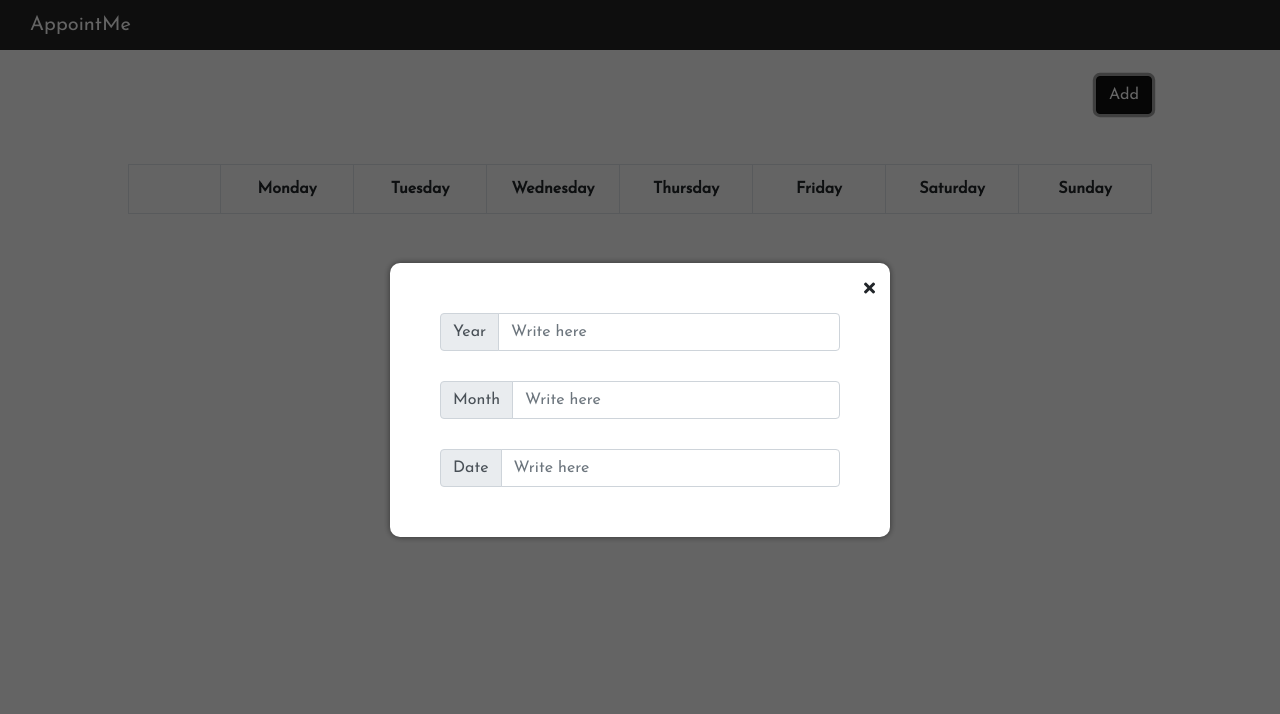
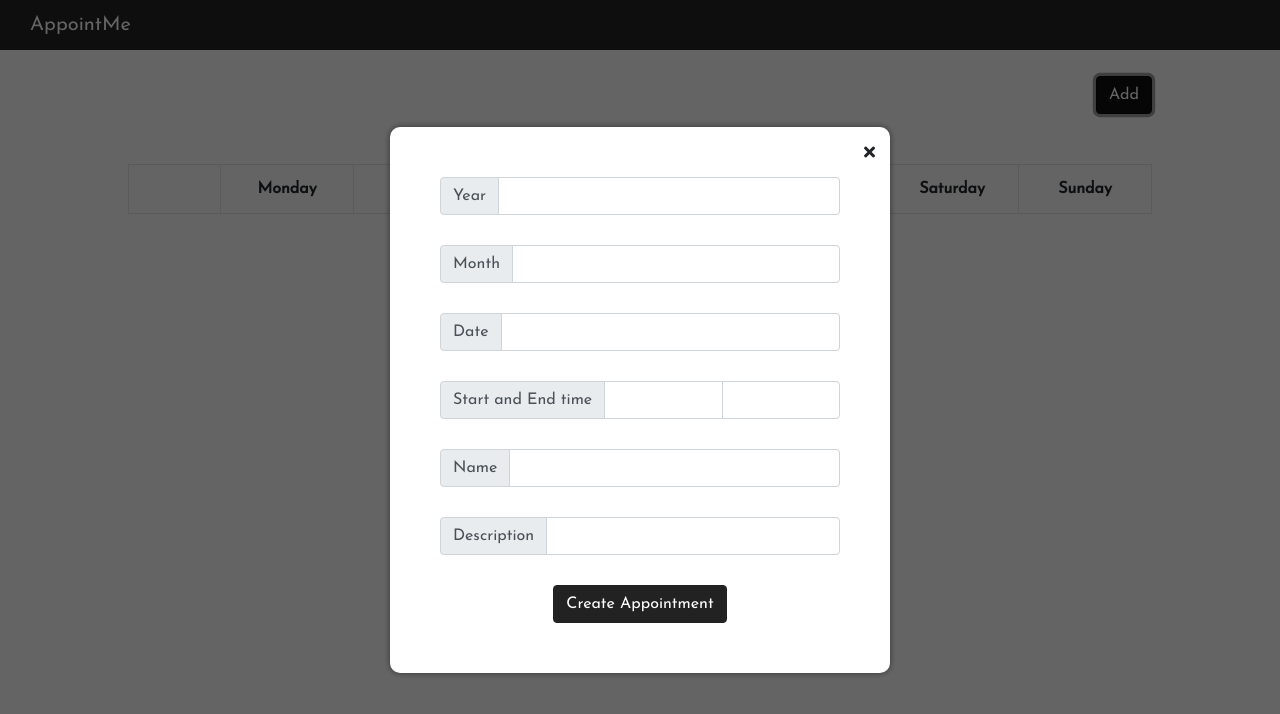
Before and after one commit to rulyox/AppointMe-Front, a React (Create React App) app: page /1 in a window 1280 px wide. Both pictures are taken after a click on the button "Add". Shown: the top 714 px of the page. Built offline with nearby package versions, Linux system fonts and the light colour scheme; no server answers.

Commit message:
Added create appointment

```diff
--- a/src/components/modal/add/AddModal.css
+++ b/src/components/modal/add/AddModal.css
@@ -1,3 +1,9 @@
+#add-modal {
+    display: flex;
+    flex-direction: column;
+    align-items: center;
+}
+
 .add-modal__time-input {
     margin-bottom: 30px;
 }
--- a/src/components/modal/add/AddModal.js
+++ b/src/components/modal/add/AddModal.js
@@ -1,36 +1,85 @@
-import React from 'react';
+import React, { useState } from 'react';
 import './AddModal.css';
+import requests from '../../../requests';
 
 const AddModal = ({ userId }) => {
+
+    const [year, setYear] = useState(0);
+    const [month, setMonth] = useState(0);
+    const [date, setDate] = useState(0);
+    const [startTime, setStartTime] = useState(0);
+    const [endTime, setEndTime] = useState(0);
+    const [name, setName] = useState('');
+    const [description, setDescription] = useState('');
+
+    const clickCreate = () => {
+
+        const dateString = `${year}-${month}-${date}`;
+
+        requests.appointment.create(userId, dateString, startTime, endTime, name, description)
+            .then((result) => console.log(result))
+            .catch((error) => console.log(error));
+
+    };
+
     return (
-        <div>
+        <div id="add-modal">
 
             <div className="input-group flex-nowrap add-modal__time-input">
                 <div className="input-group-prepend">
                     <span className="input-group-text">Year</span>
                 </div>
-                <input type="text" className="form-control" placeholder="Write here"
-                       aria-label="Username" aria-describedby="addon-wrapping" />
+                <input type="text" className="form-control"
+                       onChange={(e) => setYear(Number(e.target.value))} />
             </div>
 
             <div className="input-group flex-nowrap add-modal__time-input">
                 <div className="input-group-prepend">
                     <span className="input-group-text">Month</span>
                 </div>
-                <input type="text" className="form-control" placeholder="Write here"
-                       aria-label="Username" aria-describedby="addon-wrapping" />
+                <input type="text" className="form-control"
+                       onChange={(e) => setMonth(Number(e.target.value))} />
             </div>
 
-            <div className="input-group flex-nowrap">
+            <div className="input-group flex-nowrap add-modal__time-input">
                 <div className="input-group-prepend">
                     <span className="input-group-text">Date</span>
                 </div>
-                <input type="text" className="form-control" placeholder="Write here"
-                       aria-label="Username" aria-describedby="addon-wrapping" />
+                <input type="text" className="form-control"
+                       onChange={(e) => setDate(Number(e.target.value))} />
             </div>
+
+            <div className="input-group add-modal__time-input">
+                <div className="input-group-prepend">
+                    <span className="input-group-text">Start and End time</span>
+                </div>
+                <input type="text" aria-label="First name" className="form-control"
+                       onChange={(e) => setStartTime(Number(e.target.value))} />
+                <input type="text" aria-label="Last name" className="form-control"
+                       onChange={(e) => setEndTime(Number(e.target.value))} />
+            </div>
+
+            <div className="input-group flex-nowrap add-modal__time-input">
+                <div className="input-group-prepend">
+                    <span className="input-group-text">Name</span>
+                </div>
+                <input type="text" className="form-control"
+                       onChange={(e) => setName(e.target.value)} />
+            </div>
+
+            <div className="input-group flex-nowrap add-modal__time-input">
+                <div className="input-group-prepend">
+                    <span className="input-group-text">Description</span>
+                </div>
+                <input type="text" className="form-control"
+                       onChange={(e) => setDescription(e.target.value)} />
+            </div>
+
+            <button type="button" className="btn btn-primary" onClick={clickCreate}>Create Appointment</button>
 
         </div>
     );
+
 };
 
 export default AddModal;
--- a/src/requests/appointment.js
+++ b/src/requests/appointment.js
@@ -12,3 +12,21 @@ export const get = (id, week) => {
 
     });
 };
+
+export const create = (id, date, startTime, endTime, name, description) => {
+    return new Promise((resolve, reject) => {
+
+        axios.post(server + '/appointment/' + id,
+            {
+                date: date,
+                startTime: startTime,
+                endTime: endTime,
+                name: name,
+                description: description,
+                unavailable: false
+            })
+            .then((response) => resolve(response.data))
+            .catch((error) => reject(error));
+
+    });
+};
--- a/src/requests/index.js
+++ b/src/requests/index.js
@@ -1,7 +1,7 @@
 import { getData } from './user';
-import { get } from './appointment';
+import { get, create } from './appointment';
 
 export default {
     user: { getData },
-    appointment: { get }
+    appointment: { get, create }
 };
```
